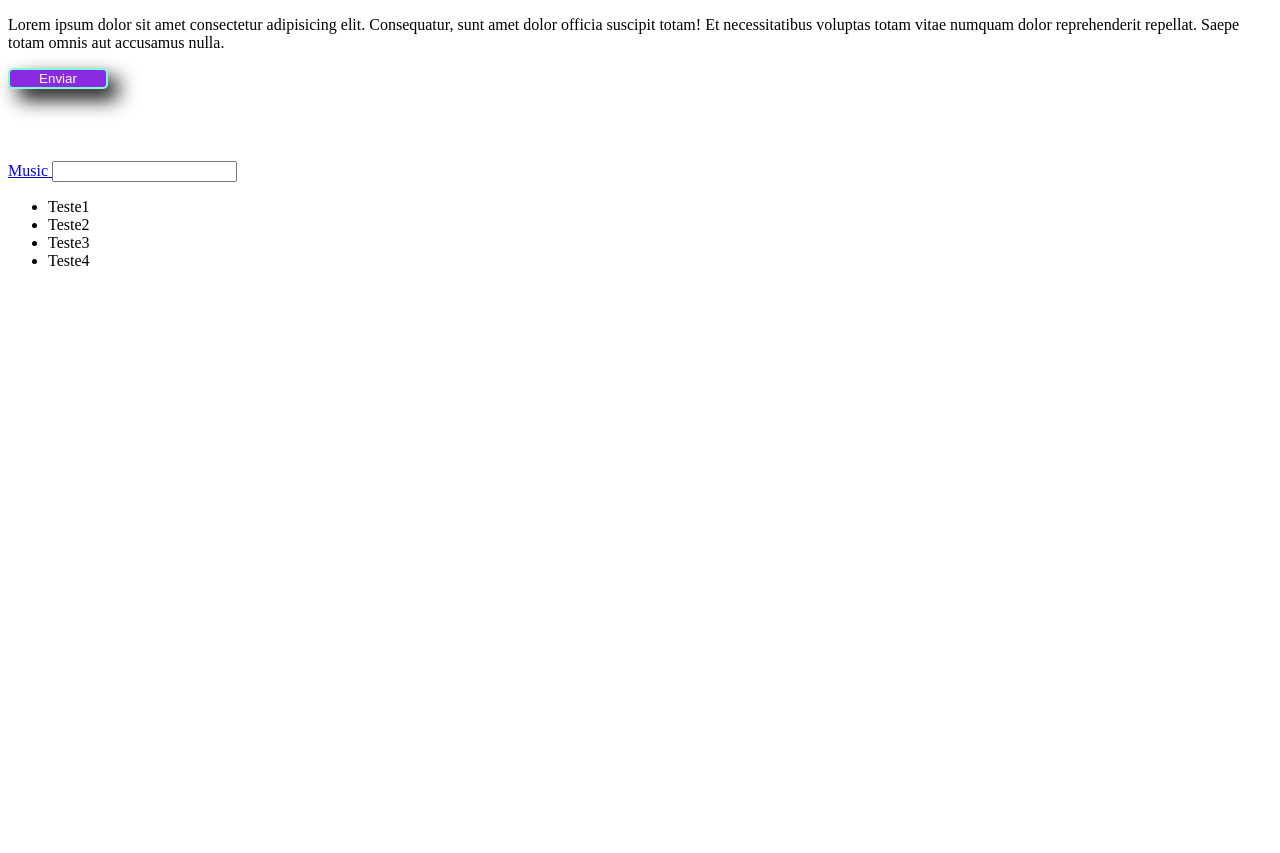
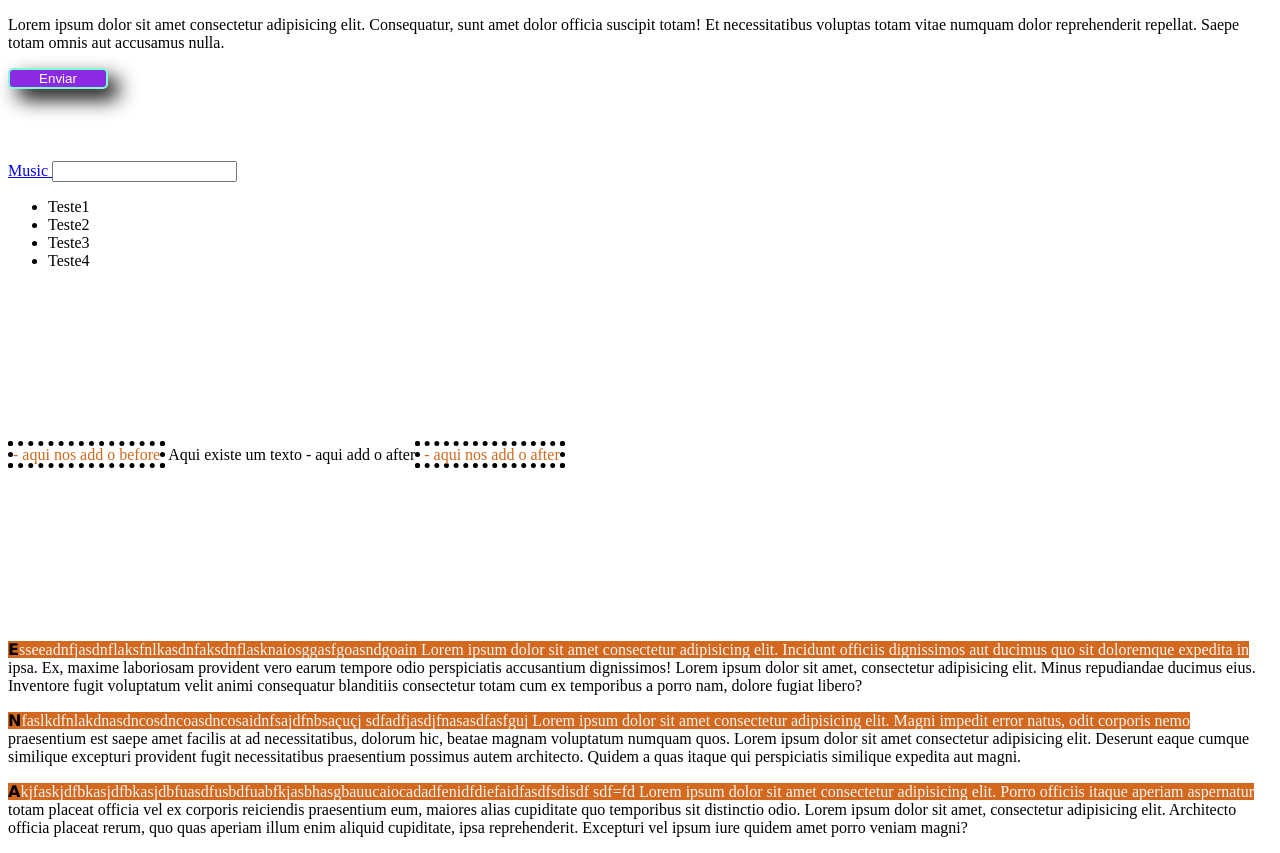
Before and after one commit to Caiera02/DEV_WEBIOS_2024, a plain HTML site: page CSS/CSS07-Pseudo/index.html in a window 1280 px wide. Before the commit the page ends 800 px from the top, so only its background shows below. Drawn offline with Linux system fonts and the light colour scheme.

Commit message:
final da aula 07

```diff
--- a/CSS/CSS07-Pseudo/index.html
+++ b/CSS/CSS07-Pseudo/index.html
@@ -25,6 +25,31 @@
         <li>Teste4</li>
     </ul>
 
+    <!-- li*3{$}- Coloca numero
+    li*3{ teste $}- Coloca teste e mais o numero
+    Pesquisar por emmet -->
+
+    <br><br><br><br><br><br><br><br>
+    <p id="p2"> Aqui existe um texto - aqui add o after</p>
+
+    <br><br><br><br><br><br><br><br>
+    <p class="P3">esseeadnfjasdnflaksfnlkasdnfaksdnflasknaiosggasfgoasndgoain Lorem ipsum dolor sit amet consectetur
+        adipisicing elit. Incidunt officiis dignissimos aut ducimus quo sit doloremque expedita in ipsa. Ex, maxime
+        laboriosam provident vero earum tempore odio perspiciatis accusantium dignissimos! Lorem ipsum dolor sit amet,
+        consectetur adipisicing elit. Minus repudiandae ducimus eius. Inventore fugit voluptatum velit animi consequatur
+        blanditiis consectetur totam cum ex temporibus a porro nam, dolore fugiat libero?</p>
+
+    <p class="P3">nfaslkdfnlakdnasdncosdncoasdncosaidnfsajdfnbsaçuçj sdfadfjasdjfnasasdfasfguj Lorem ipsum dolor sit
+        amet consectetur adipisicing elit. Magni impedit error natus, odit corporis nemo praesentium est saepe amet
+        facilis at ad necessitatibus, dolorum hic, beatae magnam voluptatum numquam quos. Lorem ipsum dolor sit amet
+        consectetur adipisicing elit. Deserunt eaque cumque similique excepturi provident fugit necessitatibus
+        praesentium possimus autem architecto. Quidem a quas itaque qui perspiciatis similique expedita aut magni.</p>
+
+    <p class="P3">akjfaskjdfbkasjdfbkasjdbfuasdfusbdfuabfkjasbhasgbauucaiocadadfenidfdiefaidfasdfsdisdf sdf=fd Lorem
+        ipsum dolor sit amet consectetur adipisicing elit. Porro officiis itaque aperiam aspernatur totam placeat
+        officia vel ex corporis reiciendis praesentium eum, maiores alias cupiditate quo temporibus sit distinctio odio.
+        Lorem ipsum dolor sit amet, consectetur adipisicing elit. Architecto officia placeat rerum, quo quas aperiam
+        illum enim aliquid cupiditate, ipsa reprehenderit. Excepturi vel ipsum iure quidem amet porro veniam magni?</p>
 </body>
 
 </html>
--- a/CSS/CSS07-Pseudo/style.css
+++ b/CSS/CSS07-Pseudo/style.css
@@ -7,24 +7,22 @@ button{
     box-shadow: 10px 10px 20px black;
 }
 
+/* pseudoclasses */
+
 button:hover{
     background-color: red;
     color: black;
     box-shadow: 10px 10px 20px black;
 }
-p:hover{
-    background-color: chocolate;
+/* p:hover{
+    background-color: chocolate;       --- Aqui serve para colocar fundo, quando o mouse passar por cima
     cursor: pointer;
-}
+} */
 input:focus{
     background-color: red;
 }
 li:first-child:hover{
     border:solid 2px red;
-    font-size: 50px;
-}
-li:nth-of-type(4):hover{
-    border:solid 2px orange;
     font-size: 50px;
 }
 li:nth-of-type(2):hover{
@@ -35,3 +33,38 @@ li:nth-of-type(3):hover{
     border:solid 2px orange;
     font-size: 50px;
 }
+li:nth-of-type(4):hover{
+    border:solid 2px orange;
+    font-size: 50px;
+}
+
+/* pseudoelemento */
+
+#p2::after{
+    content: " - aqui nos add o after";
+    color: chocolate;
+    border: 5px dotted black;
+}
+#p2::before{
+    content: " - aqui nos add o before";
+    color: chocolate;
+    border: 5px dotted black;
+}
+
+.P3::first-letter{
+    text-transform: uppercase;
+    color: black;
+    font-family: Verdana, Geneva, Tahoma, sans-serif;
+    font-weight: 700;
+}
+
+.P3::first-line{
+
+    background-color: chocolate;
+    color: whitesmoke;
+}
+
+::selection{
+    /* background-color: aqua;  Aqui usamos para mudar a selecção */
+    color: black;
+}
```
